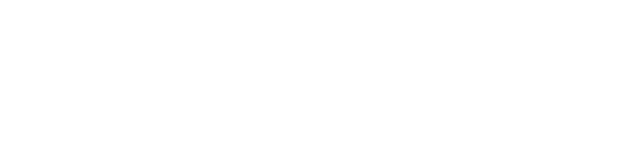
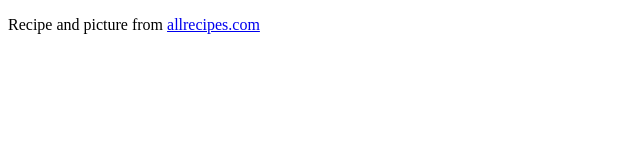
Before and after one commit to Fitzinator/odin-recipes, a plain HTML site: page recipes/sesamegrilledsalmon.html in a window 1280 px wide. Shown: the whole page, without its empty margins (0-640 px from the left). Drawn offline with Linux system fonts and the light colour scheme.

Commit message:
Add recipe URL

```diff
--- a/recipes/sesamegrilledsalmon.html
+++ b/recipes/sesamegrilledsalmon.html
@@ -4,6 +4,6 @@
             <title>Sesame Grilled Chicken</title>
         </head>
         <body>
-
+            <p>Recipe and picture from <a href="https://www.allrecipes.com/recipe/237900/sesame-grilled-salmon/">allrecipes.com</a></p>
         </body>
     </html>
```
